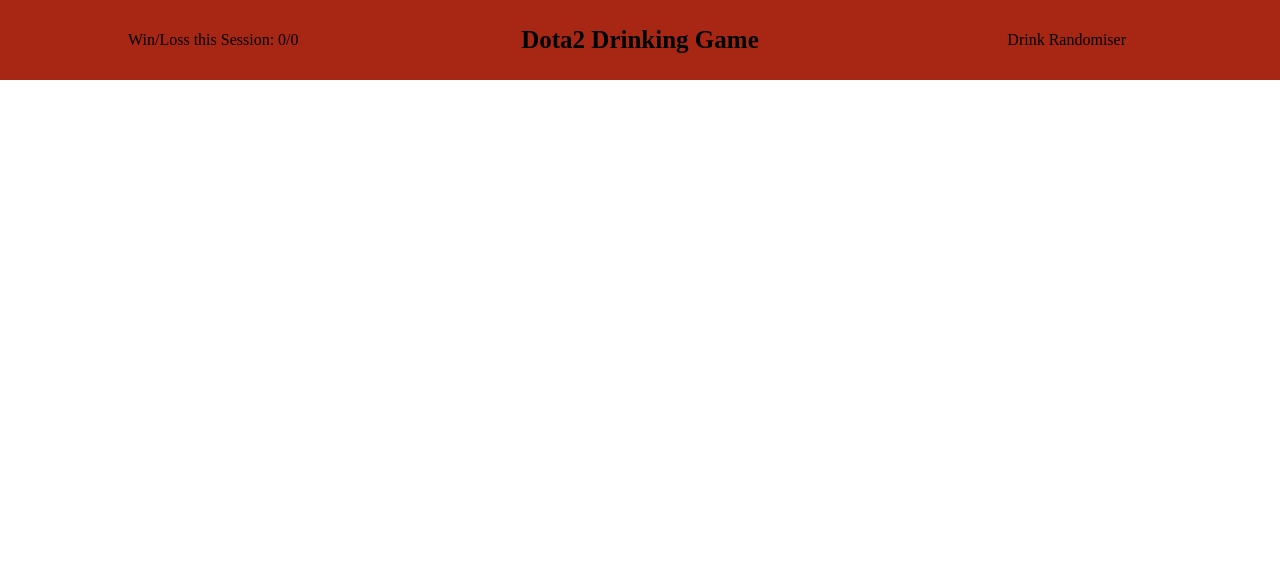
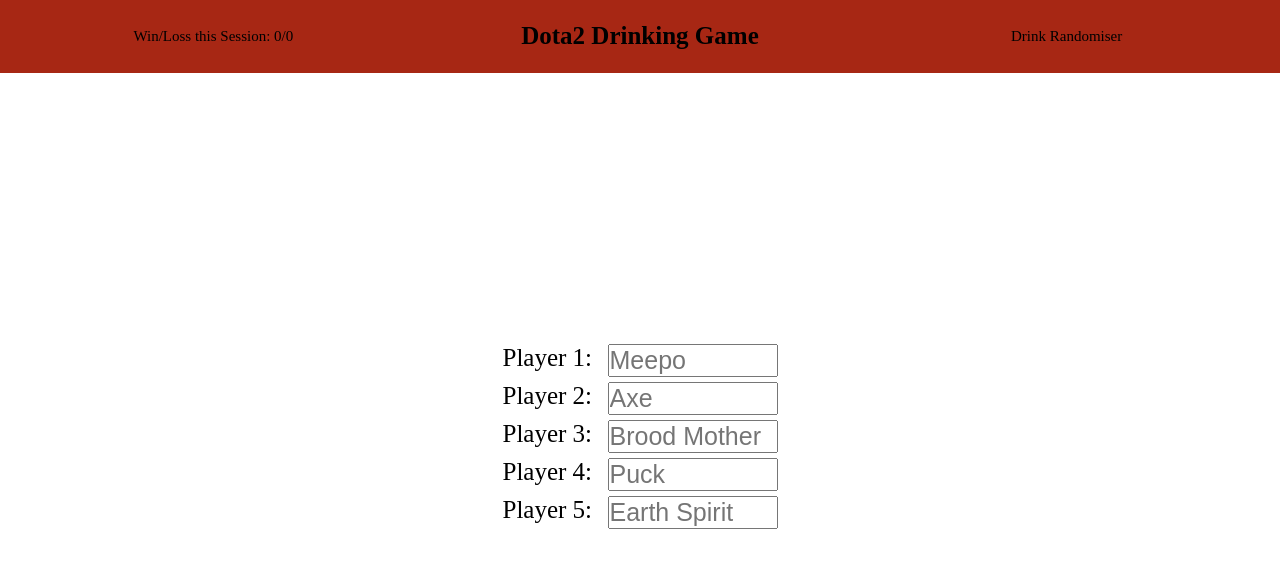
Before and after one commit to HBishop123/Dota2-Game, a website: page index.html in a window 1280 px wide. Drawn offline with Linux system fonts and the light colour scheme.

Commit message:
added a form to thr center of the page

```diff
--- a/index.html
+++ b/index.html
@@ -10,11 +10,13 @@
   </head>
   <body>
     <header>
-      <p>Win/Loss this Session: 0/0</p>
+      <p class="header-text">Win/Loss this Session: 0/0</p>
       <h1>Dota2 Drinking Game</h1>
-      <p>Drink Randomiser</p>
+      <p class="header-text">Drink Randomiser</p>
+    </header>
 
-      </div>
-    </header>
+    <main>
+      <div class="form-container"></div>
+    </main>
   </body>
 </html>
--- a/script.js
+++ b/script.js
@@ -0,0 +1,13 @@
+const userForm = document.createElement("form");
+const formContainer = document.querySelector(".form-container");
+formContainer.appendChild(userForm);
+
+userForm.innerHTML =
+  "<label for='input-field'>Player 1:</label><input type='text' name='name' placeholder='Meepo'/> <label for='input-field'>Player 2:</label><input type='text' name='name' placeholder='Axe'/> <label for='input-field'>Player 3:</label><input type='text' name='name' placeholder='Brood Mother'/> <label for='input-field'>Player 4:</label><input type='text' name='name' placeholder='Puck'/> <label for='input-field'>Player 5:</label><input type='text' name='name' placeholder='Earth Spirit'/>";
+userForm.style.display = "grid";
+userForm.style.gridTemplateColumns = "100px 170px";
+userForm.style.width = "200px";
+userForm.style.alignSelf = "center";
+userForm.style.justifySelf = "center";
+userForm.style.fontSize = "25px";
+userForm.style.gap = "5px";
--- a/styles.css
+++ b/styles.css
@@ -2,24 +2,45 @@
   box-sizing: border-box;
   padding: 0;
   margin: 0;
+  font-size: 25px;
 }
 
 body {
   height: 100vh;
   width: 100vw;
+  display: flex;
+  flex-direction: column;
 }
 
 header {
   height: 10vh;
   background-color: #a72714;
   display: grid;
-  grid-template-columns: repeat(auto-fit, minmax(300px, 1fr)) ;
+  grid-template-columns: repeat(auto-fit, minmax(300px, 1fr));
   padding: 5px, 0px, 5px, 0px;
   justify-items: center;
   align-items: center;
- }
+}
+
+.header-text {
+  font-size: 0.6rem;
+}
 
 h1 {
   align-self: center;
   font-size: 25px;
 }
+
+main {
+  display: grid;
+  grid-template-columns: repeat(auto-fit, minmax(300px, 1fr));
+  height: 100%;
+  width: 100%;
+}
+
+.form-container {
+  display: grid;
+  width: 100%;
+  height: 100%;
+  padding-right: 75px;
+}
```
